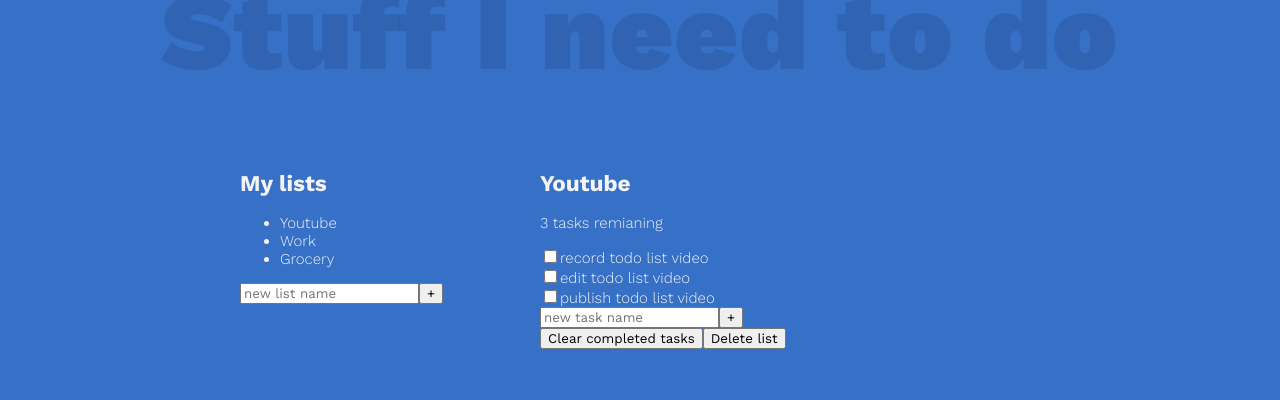
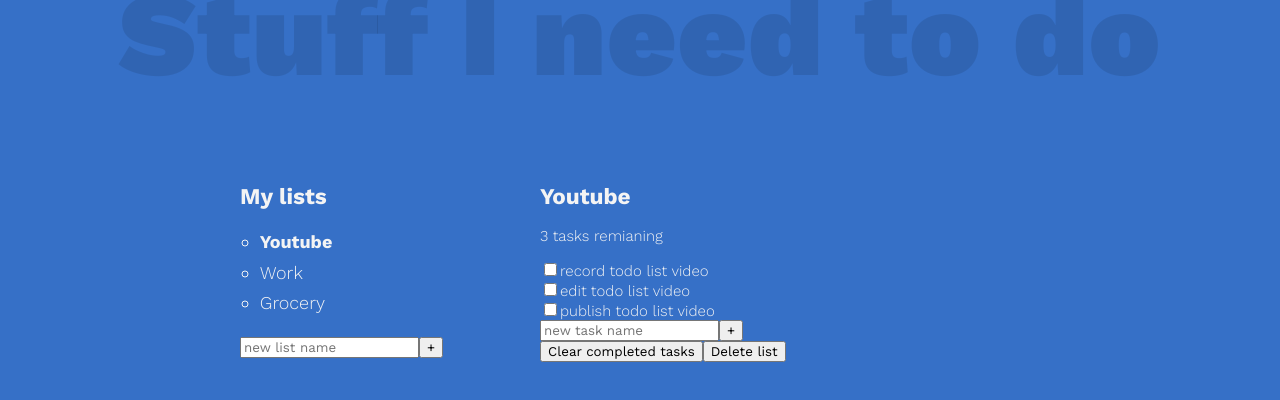
Before and after one commit to evaldosantos/better-todo-app, a Next.js app: page / in a window 1280 px wide. Shown: the top 400 px of the page. Built offline with nearby package versions, Linux system fonts and the light colour scheme.

Commit message:
add styles to task list

```diff
--- a/pages/index.js
+++ b/pages/index.js
@@ -14,8 +14,8 @@ export default function Home() {
 
       <div className={styles['all-tasks']}>
         <h2 className="task-list-title">My lists</h2>
-        <ul className="task-list">
-          <li className="active-list">Youtube</li>
+        <ul className={styles['task-list']}>
+          <li className={styles['active-list']}>Youtube</li>
           <li>Work</li>
           <li>Grocery</li>
         </ul>
--- a/styles/Home.module.css
+++ b/styles/Home.module.css
@@ -20,6 +20,17 @@
   grid-area: lists;
 }
 
+.task-list {
+  font-size: 1.2rem;
+  line-height: 1.7;
+  list-style: circle;
+  padding-left: 1.1em;
+}
+
+.active-list {
+  font-weight: 700;
+}
+
 .todo-list {
   grid-area: active;
 }
--- a/styles/globals.css
+++ b/styles/globals.css
@@ -3,8 +3,6 @@
   --clr-light: #f4f4f4;
   --clr-dark: #333;
   --clr-warning: rgb(99, 36, 36);
-
-  font-size: 10px;
 }
 
 html,
@@ -12,7 +10,7 @@ body {
   margin: 0;
   font-family: 'Work Sans', sans-serif;
   font-weight: 300;
-  font-size: 1.5rem;
+  font-size: 15px;
   background-color: var(--clr-primary);
   color: var(--clr-light);
 }
```
